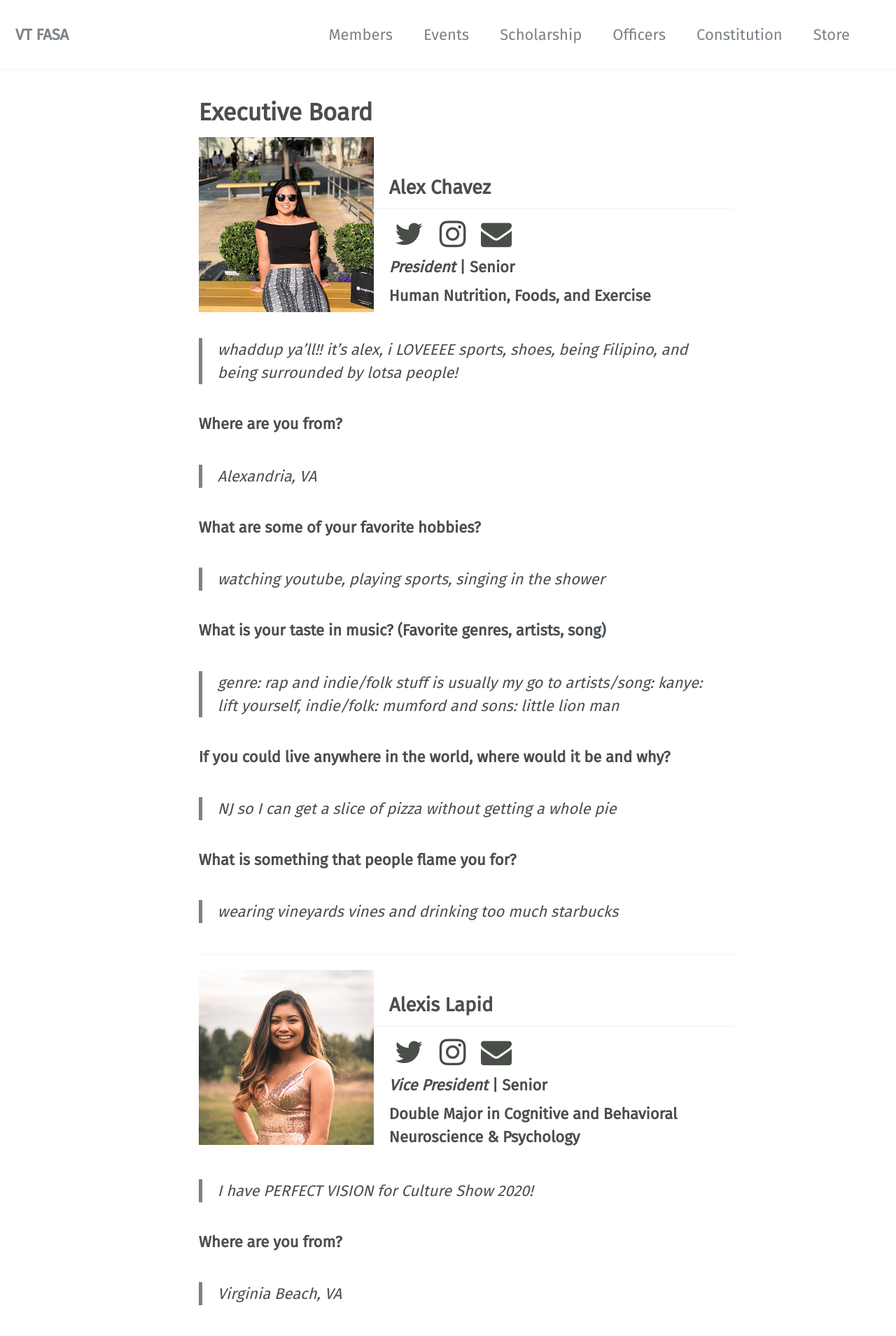
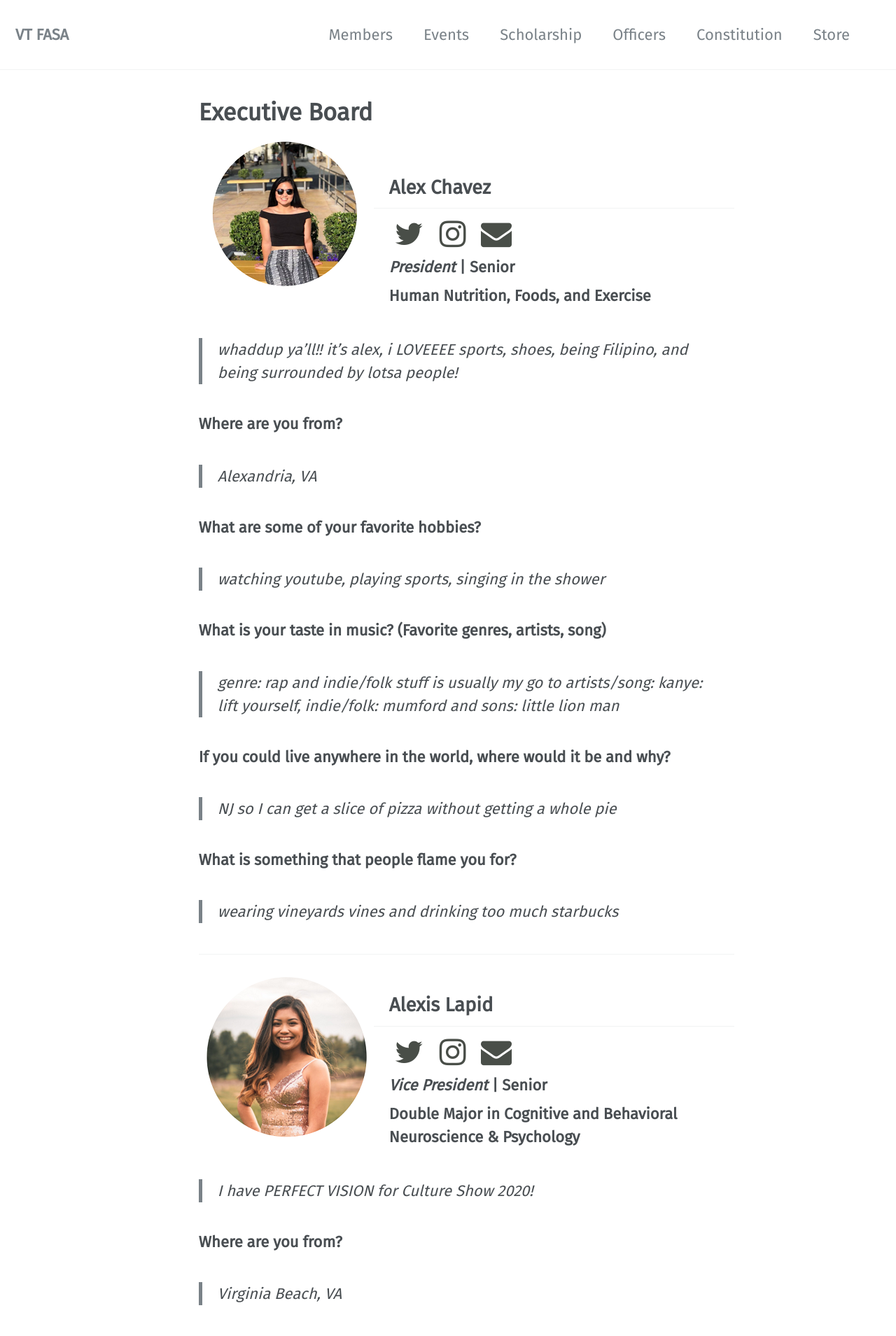
Before and after one commit to vtfasa/vtfasa.github.io, a Jekyll site: the page built from _pages/officers/eboard.md, in a window 1280 px wide. Shown: the top 1909 px of the page at 70% size. Built offline with Jekyll 4.4.1, drawn with Linux system fonts in a browser that asks for light colours; some web fonts are replaced.

Commit message:
Update eboard.md

```diff
--- a/_pages/officers/eboard.md
+++ b/_pages/officers/eboard.md
@@ -15,7 +15,7 @@ permalink: /officers/eboard/
 # --- (this is a section break)
 ---
 
-![image-left]({{ "/assets/images/officers/small/alex3.png" | absolute_url }}){: .align-left}
+![image-left]({{ "/assets/images/officers/small/alex3Circle.png" | absolute_url }}){: .align-left}
 ## Alex Chavez
 <p style="margin-bottom: 0.45em; padding: 0"><a href="https://twitter.com/alienburgers" style="color: #494e48"><i class="fa fa-2x fa-fw fa-twitter"></i></a>
 <a href="https://www.instagram.com/lexionboard/" style="margin: 0; padding: 0"><i class="fa fa-2x fa-fw fa-instagram" style="color: #494e48"></i></a>
@@ -47,7 +47,7 @@ permalink: /officers/eboard/
 
 ---
 
-![image-left]({{ "/assets/images/officers/small/lexi3.png" | absolute_url }}){: .align-left}
+![image-left]({{ "/assets/images/officers/small/lexi3Circle.png" | absolute_url }}){: .align-left}
 ## Alexis Lapid
 <p style="margin-bottom: 0.45em; padding: 0"><a href="https://twitter.com/YourKuyaAJ" style="color: #494e48"><i class="fa fa-2x fa-fw fa-twitter"></i></a>
 <a href="https://www.instagram.com/lexiilaine/" style="margin: 0; padding: 0"><i class="fa fa-2x fa-fw fa-instagram" style="color: #494e48"></i></a>
@@ -78,7 +78,7 @@ permalink: /officers/eboard/
 
 ---
 
-![image-left]({{ "/assets/images/officers/small/christa.png" | absolute_url }}){: .align-left}
+![image-left]({{ "/assets/images/officers/small/christaCircle.png" | absolute_url }}){: .align-left}
 ## Christa Ventura
 <a href="https://www.instagram.com/itsaceventura/" style="margin: 0; padding: 0"><i class="fa fa-2x fa-fw fa-instagram" style="color: #494e48"></i></a>
 <a href="mailto:vchris14@vt.edu" style="margin: 0; padding: 0"><i class="fa fa-2x fa-fw fa-envelope" style="color: #494e48"></i></a>
@@ -137,7 +137,7 @@ permalink: /officers/eboard/
 
 ---
 
-![image-left]({{ "/assets/images/officers/small/shawn2.png" | absolute_url }}){: .align-left}
+![image-left]({{ "/assets/images/officers/small/shawn2Circle.png" | absolute_url }}){: .align-left}
 ## Shawn De Lopez
 <p style="margin-bottom: 0.45em; padding: 0"><a href="https://www.instagram.com/shawn_delopez/" style="margin: 0; padding: 0"><i class="fa fa-2x fa-fw fa-instagram" style="color: #494e48"></i></a>
 <a href="mailto:shawnd7@vt.edu" style="margin: 0; padding: 0"><i class="fa fa-2x fa-fw fa-envelope" style="color: #494e48"></i></a></p>
@@ -165,7 +165,7 @@ permalink: /officers/eboard/
 
 ---
 
-![image-left]({{ "/assets/images/officers/small/bryant.png" | absolute_url }}){: .align-left}
+![image-left]({{ "/assets/images/officers/small/bryantCircle.png" | absolute_url }}){: .align-left}
 ## Bryant Nguyen
 <a href="mailto:nguybr@vt.edu" style="margin: 0; padding: 0"><i class="fa fa-2x fa-fw fa-envelope" style="color: #494e48"></i></a>
 <h3 style="margin-top: 0"><em>Historian</em> | Sophomore</h3>
```
